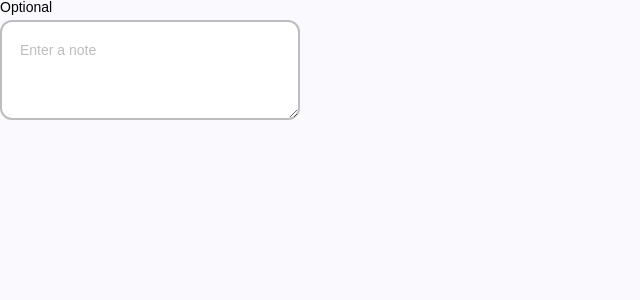
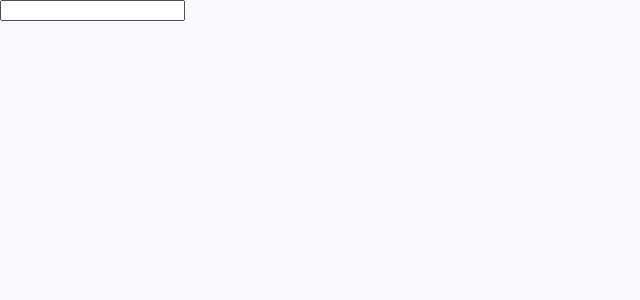
Before and after one commit to barbaraperic/shopping-list, a React (Vite) app: page / in a window 1280 px wide. Shown: the top 300 px of the page, without its empty margins (0-640 px from the left). Built offline with nearby package versions, Linux system fonts and the light colour scheme.

Commit message:
WIP: taginput component

```diff
--- /dev/null
+++ b/src/components/Input/TagInput.js
@@ -0,0 +1,33 @@
+import { useState } from 'react';
+import styled from 'styled-components';
+
+export const TagInput = () => {
+  const [input, setInput] = useState("");
+  const [tags, setTags] = useState([]);
+
+  const onKeyDown = (e) => {
+    console.log(e)
+    const { key } = e
+    const trimmedInput = input.trim();
+
+    if (key === 'Enter' && trimmedInput.length && !tags.includes(trimmedInput)) {
+      setTags((prevState) => [...prevState, trimmedInput])
+      setInput('');
+    }
+  }
+
+  return (
+    <Wrapper>
+      {tags.map(tag => <div key={tag}>{tag}</div>)}
+      <InputText
+        onChange={(e) => setInput(e.target.value)}
+        onKeyDown={onKeyDown}
+        value={input}
+      />
+    </Wrapper>
+  )
+}
+
+
+const Wrapper = styled.div``
+const InputText = styled.input``
--- a/src/components/Input/index.js
+++ b/src/components/Input/index.js
@@ -2,3 +2,4 @@ export * from './BaseInput';
 export * from './SaveInput';
 export * from './SearchInput';
 export * from './TextAreaInput';
+export * from './TagInput';
--- a/src/pages/Home.js
+++ b/src/pages/Home.js
@@ -3,15 +3,12 @@ import styled from 'styled-components';
 // import SidebarLeft from '../containers/SidebarLeft'
 // import SidebarRight from '../containers/SidebarRight'
 // import SaveInput from '../components/SaveInput'
-import { TextAreaInput } from '../components/Input/index';
+import { TagInput } from '../components/Input/index';
 
 const Home = () => {
   return (
     <Wrapper>
-      <TextAreaInput
-        label="Optional"
-        placeholder="Enter a note"
-      />
+      <TagInput />
     </Wrapper>
   )
 }
```
